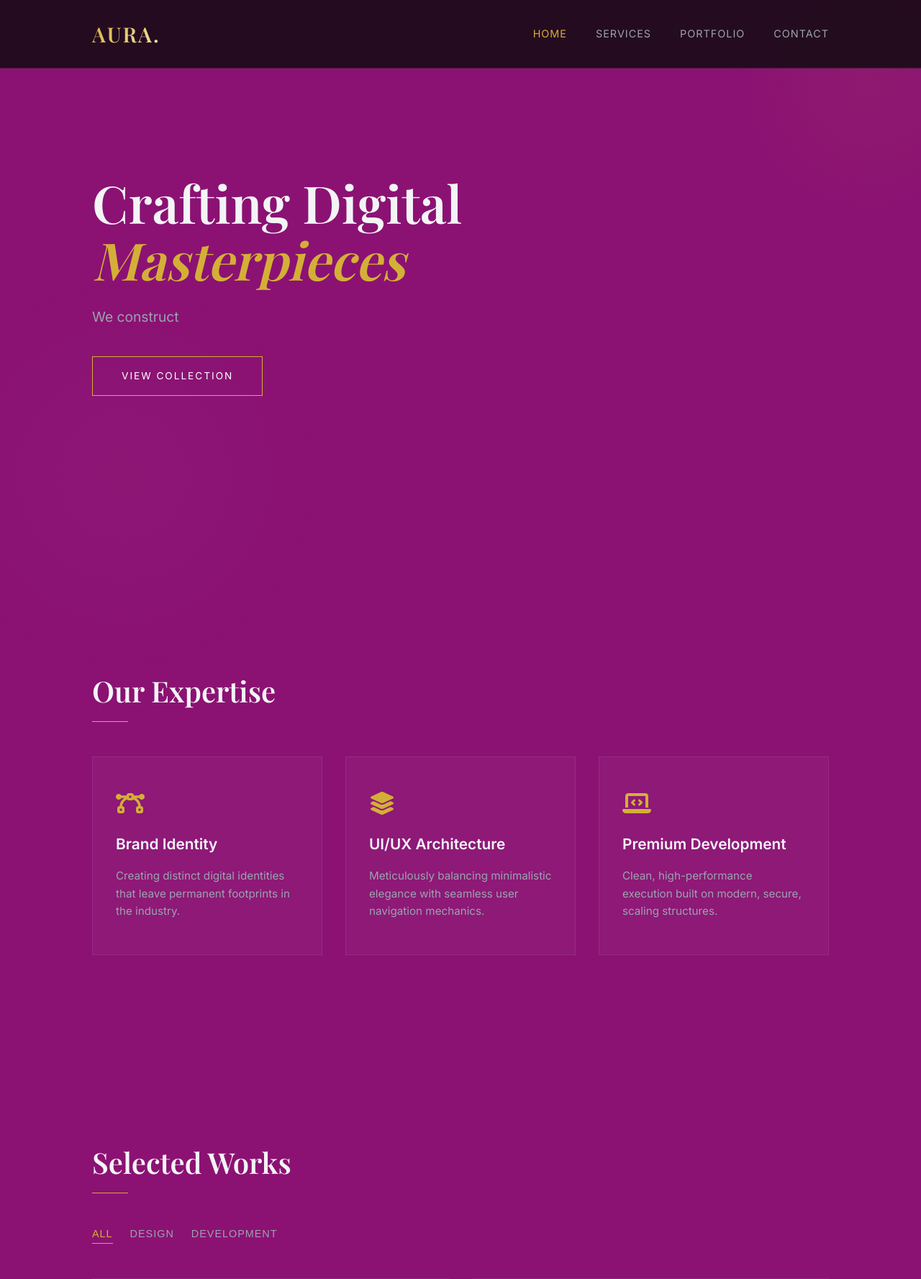
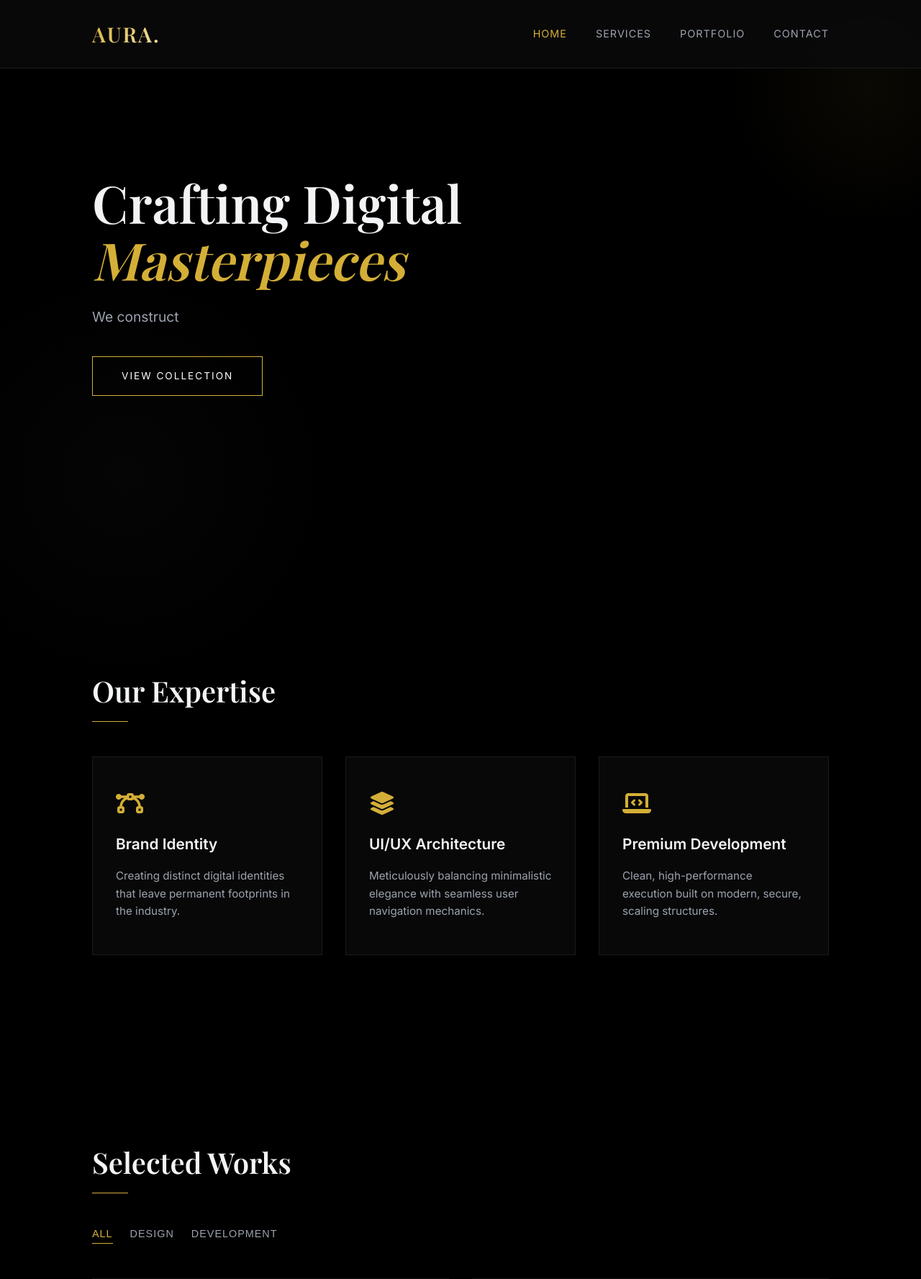
Before and after one commit to khushigoel44-afk/Github-Actions-Repo, a Flask app: page / in a window 1280 px wide. Shown: the top 1777 px of the page at 72% size. Run offline with Flask 3, Linux system fonts and the light colour scheme; some web fonts are replaced.

Commit message:
Fix: Modified the index.html file

```diff
--- a/templates/index.html
+++ b/templates/index.html
@@ -9,7 +9,7 @@
 
     <style>
         :root {
-            --bg-dark: #8b1273;
+            --bg-dark: #000000;
             --card-bg: rgba(255, 255, 255, 0.03);
             --border-color: rgba(255, 255, 255, 0.08);
             --text-main: #f3f4f6;
```
